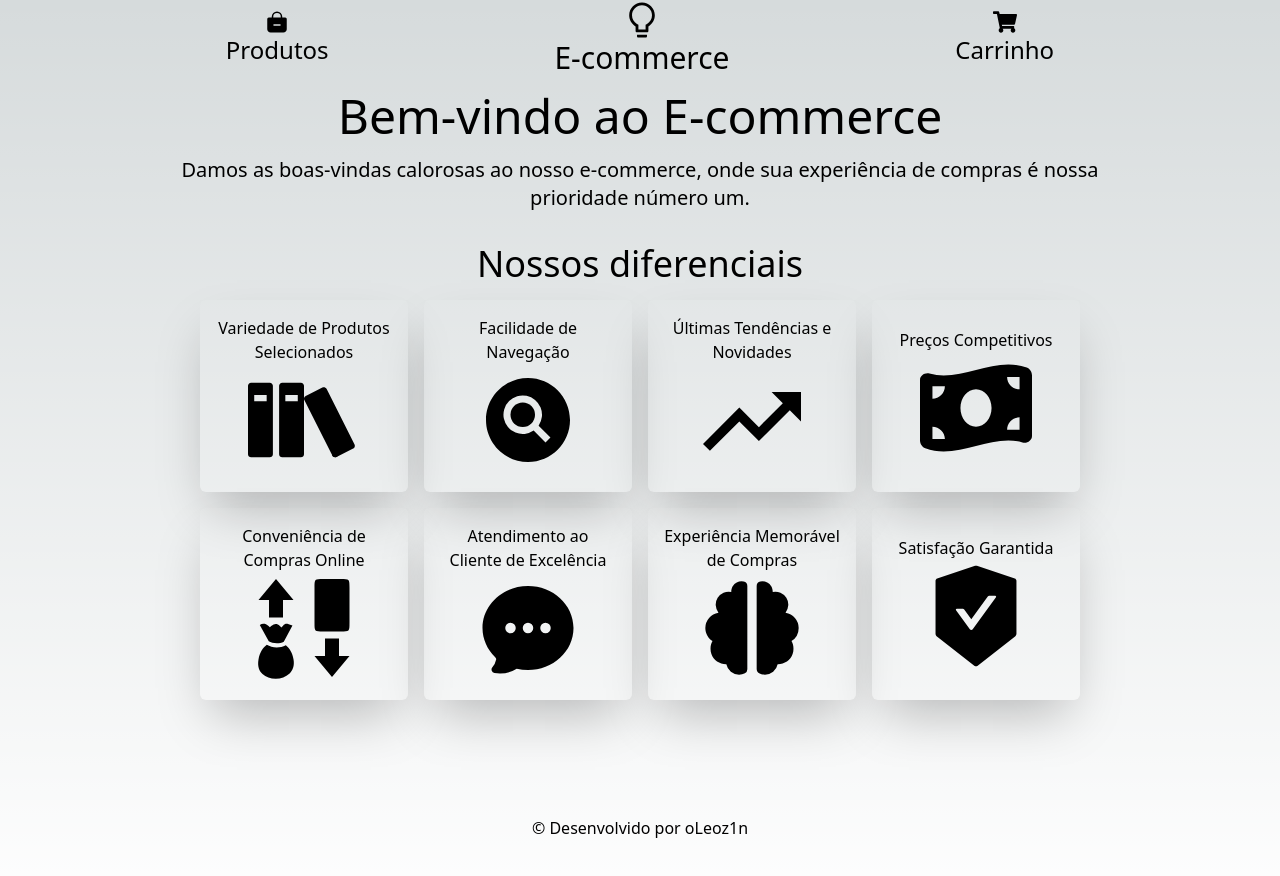
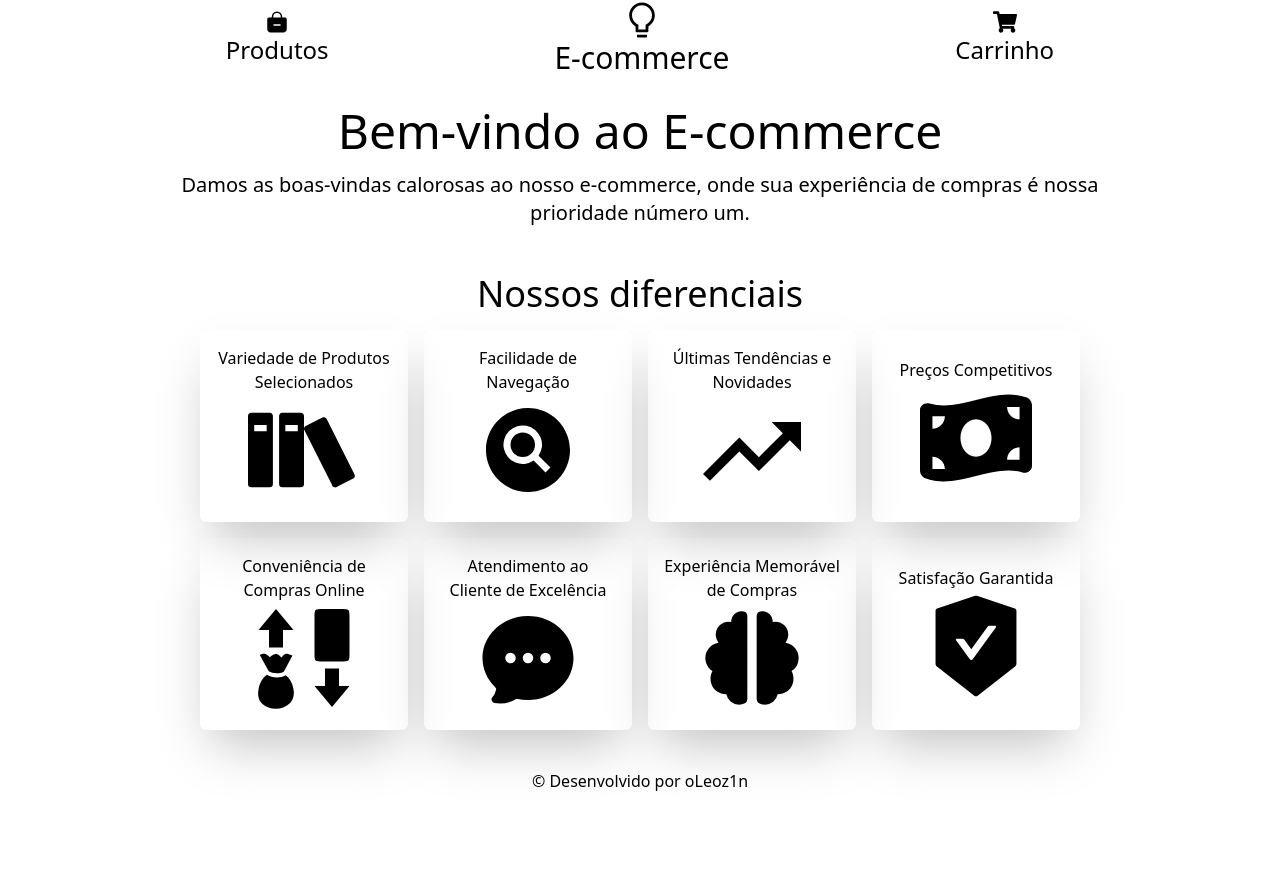
Before and after one commit to oleoz1n/e-commerce, a Next.js app: page / in a window 1280 px wide. Shown: the top 876 px of the page. After the commit the page ends 800 px from the top, so only its background shows below. Built offline with nearby package versions, Linux system fonts and the light colour scheme.

Commit message:
Update global CSS styles

```diff
--- a/src/app/globals.css
+++ b/src/app/globals.css
@@ -16,14 +16,25 @@
     }
 }
 
+* {
+    margin: 0;
+    padding: 0;
+}
+
+html,
+body {
+    height: 100%;
+}
+
+body {
+    box-sizing: border-box;
+    position: relative;
+    overflow: auto;
+}
+
 body {
     color: rgb(var(--foreground-rgb));
-  background: linear-gradient(
-      to bottom,
-      transparent,
-      rgb(var(--background-end-rgb))
-    )
-    rgb(var(--background-start-rgb));
+    @apply dark:bg-zinc-800;
 }
 
 @layer utilities {
@@ -31,3 +42,27 @@ body {
         text-wrap: balance;
     }
 }
+
+/* width */
+::-webkit-scrollbar {
+    width: 8px;
+}
+
+::-webkit-scrollbar-thumb {
+    border-radius: 2rem;
+}
+
+/* Track */
+::-webkit-scrollbar-track {
+    background: #f1f1f100;
+}
+
+/* Handle */
+::-webkit-scrollbar-thumb {
+    background: #494949;
+}
+
+/* Handle on hover */
+::-webkit-scrollbar-thumb:hover {
+    background: rgb(63, 63, 63);
+}
```
Lines whose indentation alone changed are shown as unchanged.
